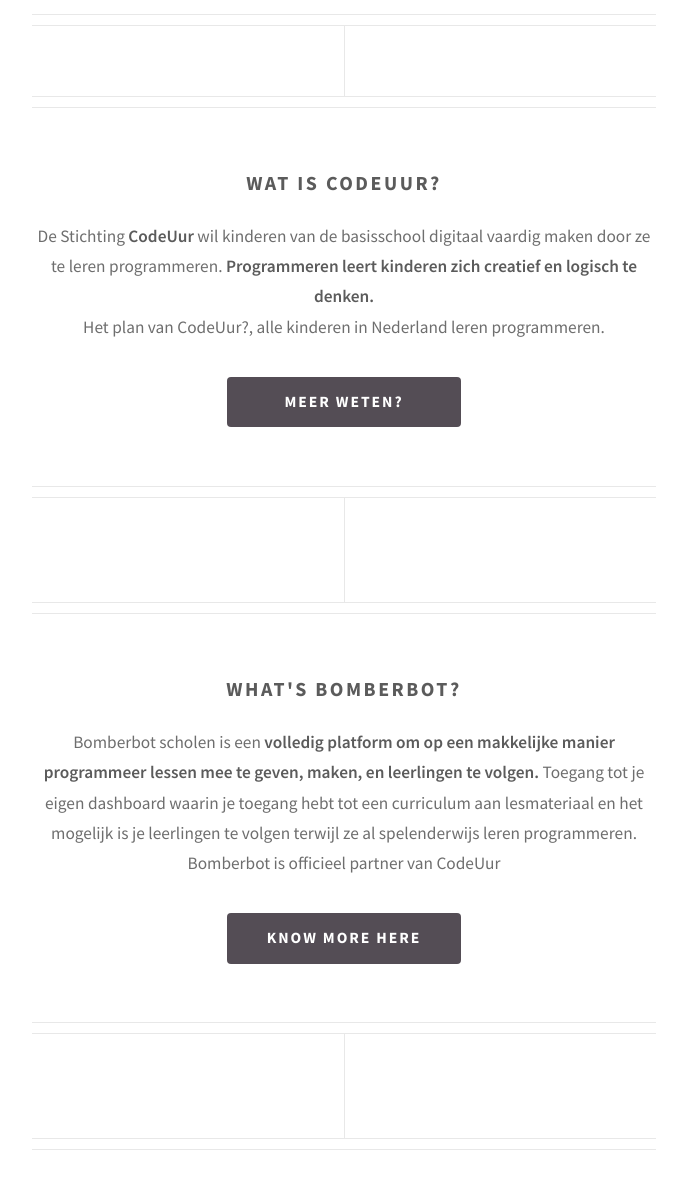
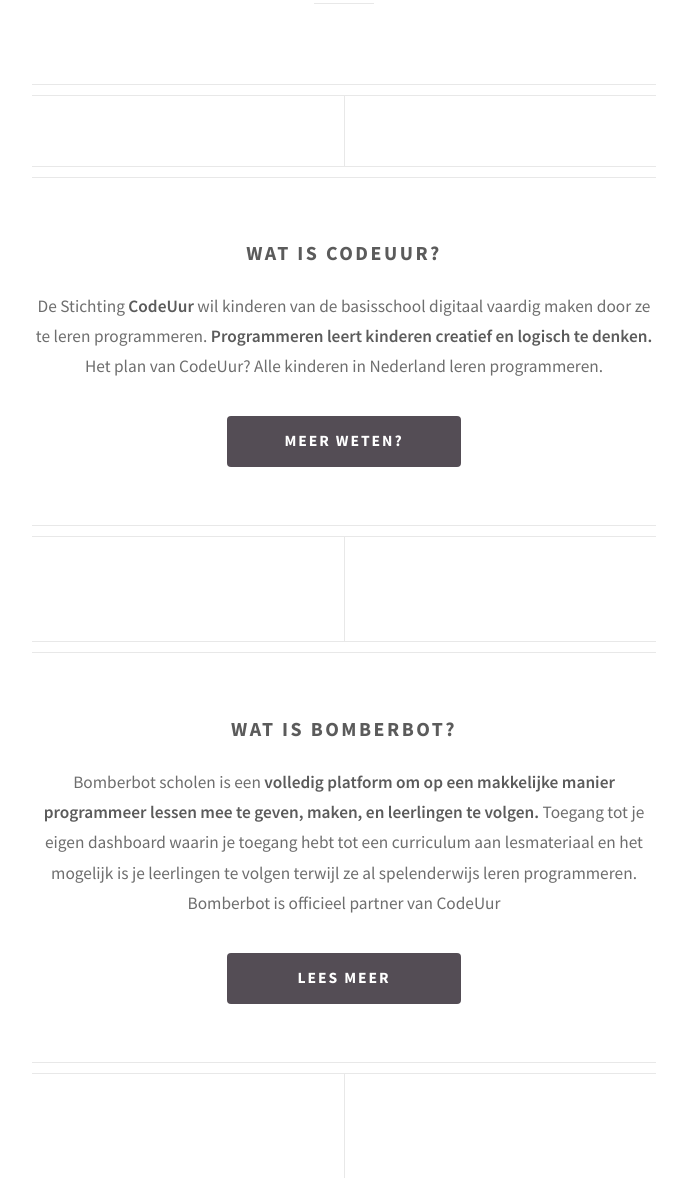
Before and after one commit to StudioKrok/codeuur-bomberbot, a website: page public/index_nl.html in a window 1280 px wide. Shown: the part 943-2121 px from the top of the page, without its empty margins (296-983 px from the left). Drawn offline with Linux system fonts and the light colour scheme.

Commit message:
fixes typo

```diff
--- a/public/css/style-mobile.css
+++ b/public/css/style-mobile.css
@@ -25,7 +25,6 @@
 	}
 
 		header.major br {
-			display: none;
 		}
 
 		header.major p {
--- a/public/index_nl.html
+++ b/public/index_nl.html
@@ -40,29 +40,30 @@
 			<div id="main">
 				<header class="major container 75%">
 					<h2>
-					<br/>Wanneer: 6 Maart van  8.30 to 9.30 am
+					<br/>Wanneer: 6 Maart van  8.30 tot 9.30 am
 					<br/>Waar: Je kunt met je eigen school meedoen!</h2>
+					<p>
+					</p>
 				</header>
 				<div>
 					<section class="major container 75% special">
 						<h3>WAT IS CODEUUR?</h3>
-						<p>De Stichting <strong>CodeUur</strong> wil kinderen van de basisschool digitaal vaardig maken door ze te leren programmeren. <strong>Programmeren leert kinderen zich creatief en logisch te denken.</strong>
+						<p>De Stichting <strong>CodeUur</strong> wil kinderen van de basisschool digitaal vaardig maken door ze te leren programmeren. <strong>Programmeren leert kinderen creatief en logisch te denken.</strong>
 						</br>
-						Het plan van CodeUur?, alle kinderen in Nederland leren programmeren.
-
+						Het plan van CodeUur? Alle kinderen in Nederland leren programmeren.
 						</p>
 						<ul class="actions">
 							<li><a href="http://www.codeuur.nl/" class="button">Meer weten?</a></li>
 						</ul>
 					</section>
 					<section class="major container 75% special">
-						<h3>WHAT'S BOMBERBOT?</h3>
+						<h3>WAT IS BOMBERBOT?</h3>
 						<p>Bomberbot scholen is een <strong>volledig platform om op een makkelijke manier programmeer lessen mee te geven, maken, en leerlingen te volgen.</strong> Toegang tot je eigen dashboard waarin je toegang hebt tot een curriculum aan lesmateriaal en het mogelijk is je leerlingen te volgen terwijl ze al spelenderwijs leren programmeren.
 						<br/>
 						Bomberbot is officieel partner van CodeUur
 						</p>
 						<ul class="actions">
-							<li><a href="http://bomberbot.com/" class="button">Know more here</a></li>
+							<li><a href="http://bomberbot.com/" class="button">lees meer</a></li>
 						</ul>
 					</section>
 					<section class="major container 75% special">
```
